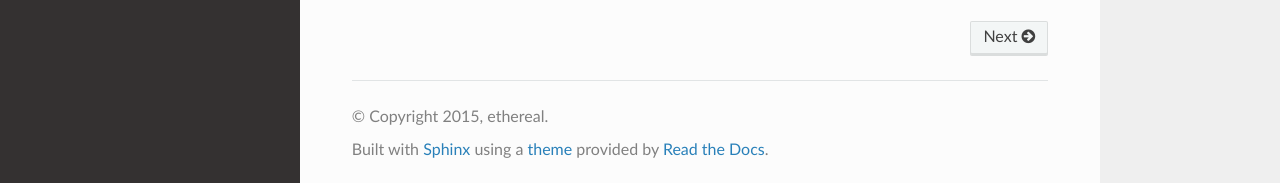
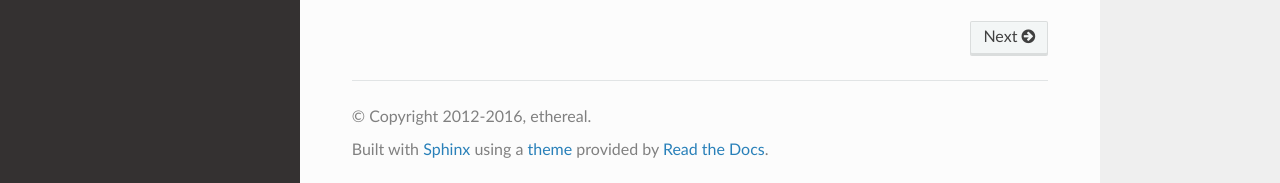
Before and after one commit to etherealvisage/kriti, a Sphinx documentation site: the page built from doc/index.rst, in a window 1280 px wide and 1118 px high. Shown: the part 932-1115 px from the top of the window. Built offline with Sphinx 7.4.7 and the Read the Docs theme 2.0.0, drawn with Linux system fonts in a browser that asks for light colours; formulas are drawn with MathJax 3.

Commit message:
Updated copyright year.

```diff
--- a/doc/conf.py
+++ b/doc/conf.py
@@ -50,7 +50,7 @@ master_doc = 'index'
 
 # General information about the project.
 project = 'kriti'
-copyright = '2015, ethereal'
+copyright = '2012-2016, ethereal'
 author = 'ethereal'
 
 # The version info for the project you're documenting, acts as replacement for
```
